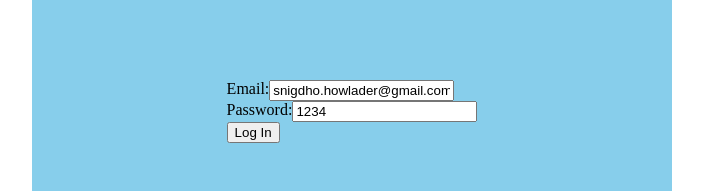
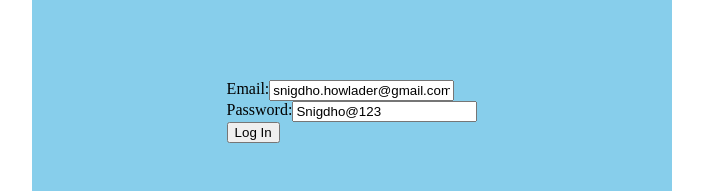
Before and after one commit to snigdho611/auth-redux, a React (Vite) app: page /login in a window 1280 px wide. Shown: the top 191 px of the page, without its empty margins (288-991 px from the left). Built offline with nearby package versions, Linux system fonts and the light colour scheme.

Commit message:
Adding updates for hydration, localstorage and private route

```diff
--- a/src/App.tsx
+++ b/src/App.tsx
@@ -1,48 +1,24 @@
-import { useState } from "react";
-import reactLogo from "./assets/react.svg";
-import viteLogo from "/vite.svg";
 import "./App.css";
-import { BrowserRouter, Routes, Route } from "react-router-dom";
+import { BrowserRouter, Routes, Route, Navigate, Outlet } from "react-router-dom";
 import Login from "./components/pages/Login";
 
-import { Provider } from "react-redux";
-import { store } from "./store";
+import Home from "./components/pages/Home";
+import { useSelector } from "react-redux";
+import { AuthState } from "./store/auth";
 
 function App() {
-    const [count, setCount] = useState(0);
+    const auth = useSelector((state: AuthState) => state.auth);
+    console.log(auth);
 
     return (
-        <Provider store={store}>
-            <BrowserRouter>
-                <Routes>
-                    <Route path="/login" element={<Login />}></Route>
-                    <Route path="/" element={<div>1234</div>}></Route>
-                </Routes>
-            </BrowserRouter>
-        </Provider>
-
-        // <>
-        //   <div>
-        //     <a href="https://vitejs.dev" target="_blank">
-        //       <img src={viteLogo} className="logo" alt="Vite logo" />
-        //     </a>
-        //     <a href="https://react.dev" target="_blank">
-        //       <img src={reactLogo} className="logo react" alt="React logo" />
-        //     </a>
-        //   </div>
-        //   <h1>Vite + React</h1>
-        //   <div className="card">
-        //     <button onClick={() => setCount((count) => count + 1)}>
-        //       count is {count}
-        //     </button>
-        //     <p>
-        //       Edit <code>src/App.tsx</code> and save to test HMR
-        //     </p>
-        //   </div>
-        //   <p className="read-the-docs">
-        //     Click on the Vite and React logos to learn more
-        //   </p>
-        // </>
+        <BrowserRouter>
+            <Routes>
+                <Route path="/login" element={<Login />}></Route>
+                <Route element={auth.email ? <Outlet /> : <Navigate to={"/login"} />}>
+                    <Route path="/page" element={<Home />}></Route>
+                </Route>
+            </Routes>
+        </BrowserRouter>
     );
 }
 
--- /dev/null
+++ b/src/components/pages/Home/index.tsx
@@ -0,0 +1,10 @@
+import { useSelector } from "react-redux";
+import { AuthState } from "../../../store/auth";
+
+const Home = () => {
+    const log = useSelector((state: AuthState) => state.auth.log);
+    console.log(log);
+    return <div>1234</div>;
+};
+
+export default Home;
--- a/src/components/pages/Login/index.tsx
+++ b/src/components/pages/Login/index.tsx
@@ -1,31 +1,32 @@
-import React, { FormEvent, useEffect, useState } from "react";
+import { FormEvent, useEffect } from "react";
 import "./index.scss";
 import { useDispatch, useSelector } from "react-redux";
-import { AuthState } from "../../../store/auth";
-import { login, getUser } from "../../../store/auth";
+import { useNavigate } from "react-router-dom";
+import { useLogin } from "../../../hooks/useLogin";
+import { AuthState, saveLogin } from "../../../store/auth";
 
 const Login = () => {
-    const [credentials, setCredentials] = useState<{ email: string; password: string }>({
-        email: "snigdho.howlader@gmail.com",
-        password: "1234",
-    });
-    const user = useSelector((state: AuthState) => state.user);
+    const auth = useSelector((state: AuthState) => state.auth);
     const dispatch = useDispatch();
 
-    // console.log(user);
+    // console.log(auth);
 
-    // useEffect(() => {
-    // dispatch(getUser());
-    // }, [dispatch]);
+    const { credentials, setCredentials, login, data } = useLogin();
+    const navigate = useNavigate();
 
     const handleSubmit = (e: FormEvent) => {
         e.preventDefault();
-        if (credentials.email === "snigdho.howlader@gmail.com" && credentials.password === "1234") {
-            console.log(credentials);
-            localStorage.setItem("user", credentials.email);
-            dispatch(login(credentials));
+        console.log(data);
+        login();
+        // console.log(data);
+        navigate("/page");
+    };
+
+    useEffect(() => {
+        if (data) {
+            dispatch(saveLogin(data));
         }
-    };
+    }, [data, dispatch]);
 
     return (
         <div className="login">
@@ -33,7 +34,7 @@
                 <div className="login_form_row">
                     <label htmlFor="">Email:</label>
                     <input
-                        value={credentials.email}
+                        value={credentials?.email}
                         onChange={(e) => setCredentials((prevState) => ({ ...prevState, email: e.target.value }))}
                         type="text"
                         name=""
--- /dev/null
+++ b/src/hooks/useLogin.ts
@@ -0,0 +1,38 @@
+import { useState } from "react";
+
+export const useLogin = () => {
+    const [credentials, setCredentials] = useState<{ email: string; password: string }>({
+        email: "snigdho.howlader@gmail.com",
+        password: "Snigdho@123",
+    });
+    const [data, setData] = useState<{
+        token: string;
+        email: string;
+    } | null>(() => {
+        const token = localStorage.getItem("token");
+        const email = localStorage.getItem("email");
+        if (token && email) {
+            return { token: token, email: email };
+        }
+        return null;
+    });
+
+    const login = () => {
+        fetch(`http://127.0.0.1:8000/auth/login`, {
+            method: "POST",
+            headers: { "Content-Type": "application/json" },
+            body: JSON.stringify(credentials),
+        })
+            .then((res) => res.json())
+            .then((json) => {
+                localStorage.setItem("token", json.data.token);
+                localStorage.setItem("email", json.data.email);
+                setData({ token: json.data.token, email: json.data.email });
+            })
+            .catch((error) => {
+                console.log(error);
+            });
+    };
+
+    return { credentials, setCredentials, login, data };
+};
--- a/src/main.tsx
+++ b/src/main.tsx
@@ -1,10 +1,14 @@
-import React from 'react'
-import ReactDOM from 'react-dom/client'
-import App from './App.tsx'
-import './index.css'
+import React from "react";
+import ReactDOM from "react-dom/client";
+import App from "./App.tsx";
+import "./index.css";
+import { Provider } from "react-redux";
+import { store } from "./store/index.ts";
 
-ReactDOM.createRoot(document.getElementById('root')!).render(
-  <React.StrictMode>
-    <App />
-  </React.StrictMode>,
-)
+ReactDOM.createRoot(document.getElementById("root")!).render(
+    <React.StrictMode>
+        <Provider store={store}>
+            <App />
+        </Provider>
+    </React.StrictMode>
+);
--- a/src/store/auth/index.ts
+++ b/src/store/auth/index.ts
@@ -2,28 +2,27 @@
 import type { PayloadAction } from "@reduxjs/toolkit";
 
 export interface AuthState {
-    user: string | null;
+    auth: {
+        email: string | null;
+        token: string | null;
+    };
 }
 
-const initialState: AuthState = {
-    user: "",
+const initialState: { email: string | null; token: string | null } = {
+    email: null,
+    token: null,
 };
 
 export const authSlice = createSlice({
     name: "auth",
     initialState,
     reducers: {
-        login: (state, action: PayloadAction<{ email: string; password: string }>) => {
-            state.user = action.payload.email;
-        },
-        getUser: (state) => {
-            // if (state.user) {
-            state.user = localStorage.getItem("user");
-            // }
-            // state.user;
+        saveLogin: (state, action: PayloadAction<{ email: string; token: string }>) => {
+            state.email = action.payload.email;
+            state.token = action.payload.token;
         },
     },
 });
 
-export const { login, getUser } = authSlice.actions;
+export const { saveLogin } = authSlice.actions;
 export default authSlice.reducer;
--- a/src/store/index.ts
+++ b/src/store/index.ts
@@ -2,6 +2,7 @@
 import authSlice from "./auth";
 
 export const store = configureStore({
+    // reducer: authSlice ,
     reducer: { auth: authSlice },
 });
 
```
